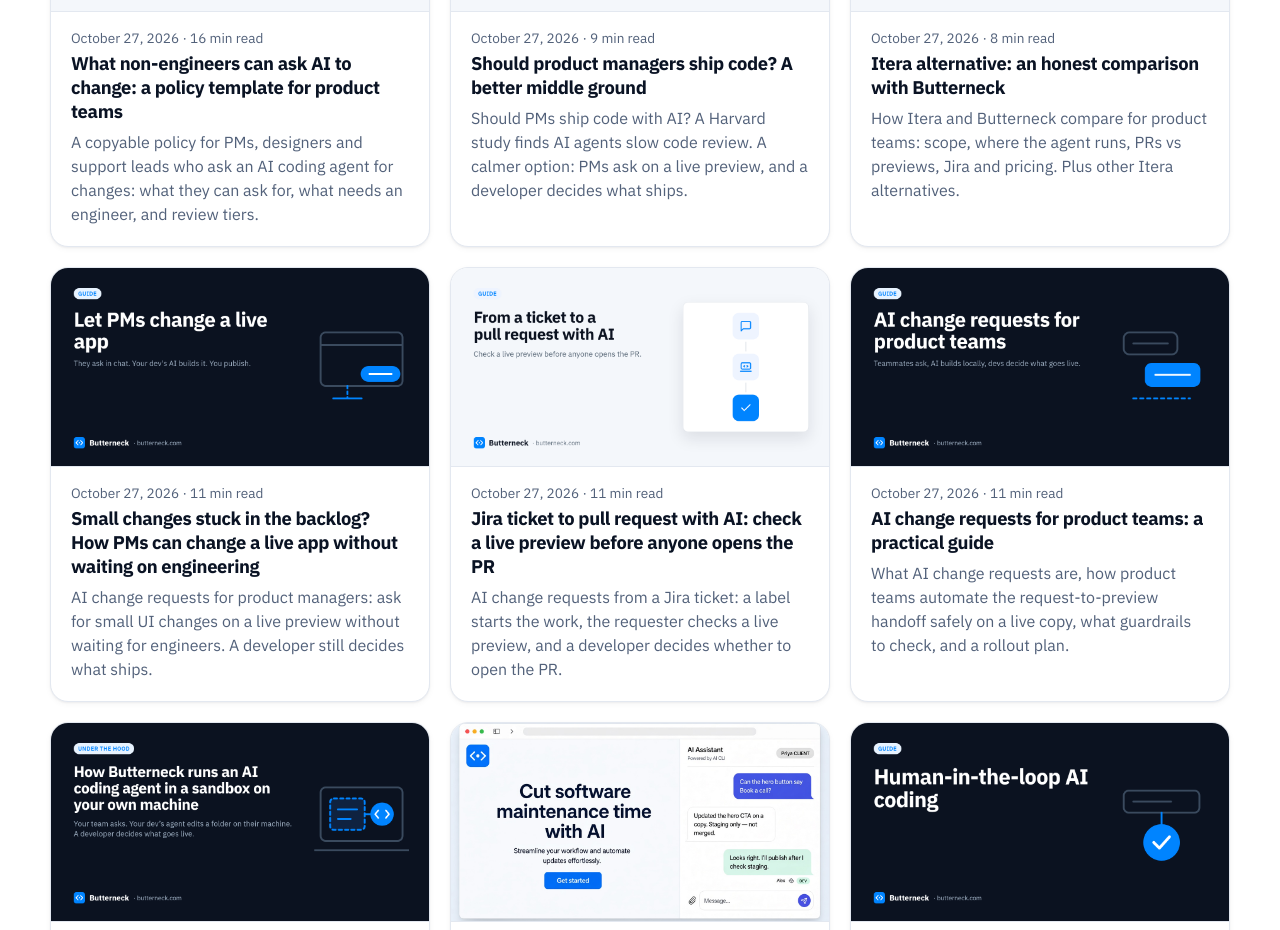
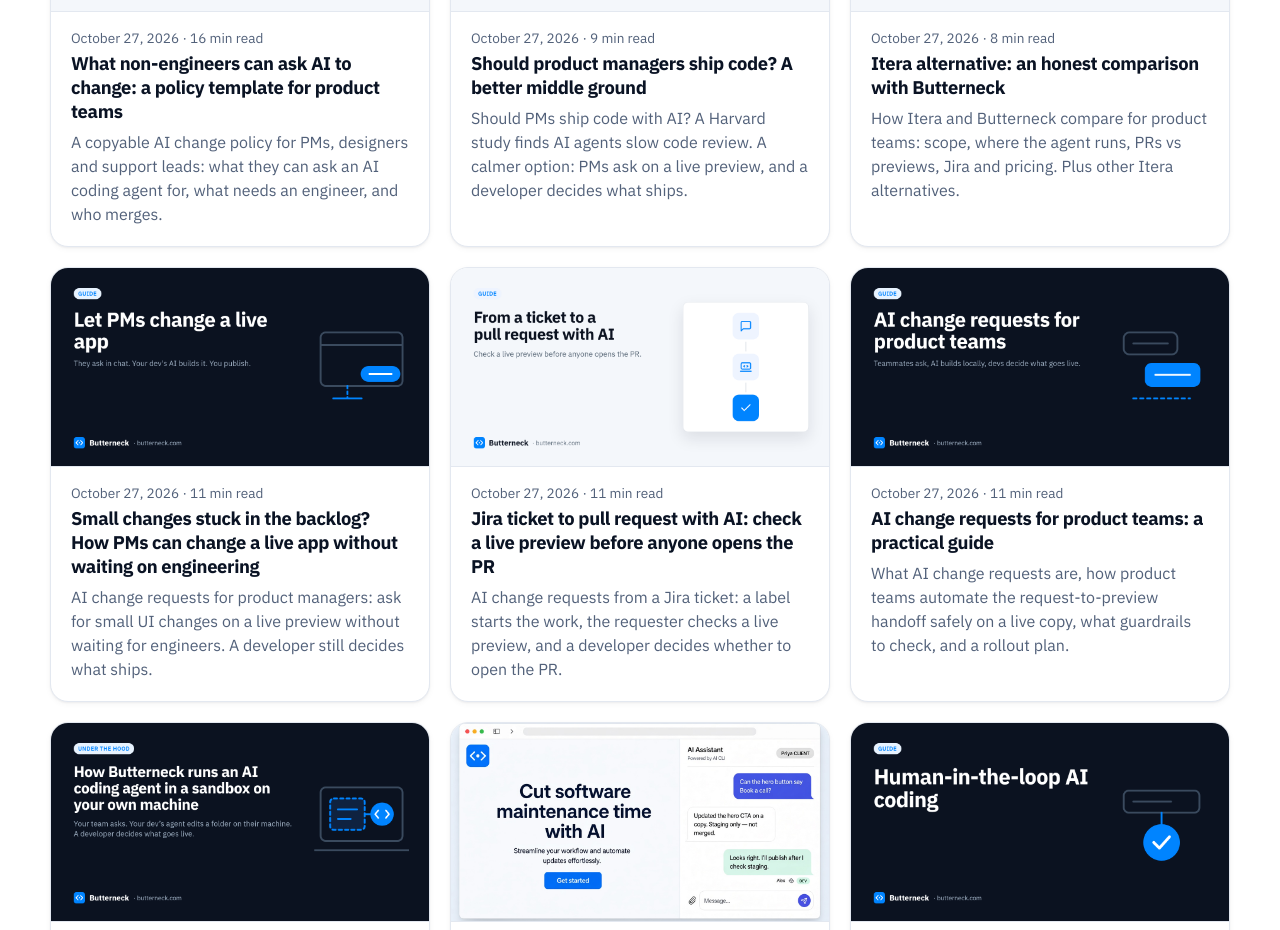
Before and after one commit to Lanatus-Systems/maintainer-pro-marketing, a Next.js app: page /blog in a window 1280 px wide. Shown: the part 2880-3810 px from the top of the page. Built offline with nearby package versions, Linux system fonts and the light colour scheme; no server answers.

Commit message:
K-242: policy-template meta adds who merges
Use "A copyable AI change policy … and who merges." H1 unchanged.

```diff
--- a/src/content/posts/ai-change-request-policy-template.ts
+++ b/src/content/posts/ai-change-request-policy-template.ts
@@ -4,7 +4,7 @@ export const post: BlogPost = {
   slug: "ai-change-request-policy-template",
   title: "What non-engineers can ask AI to change: a policy template for product teams",
   description:
-    "A copyable policy for PMs, designers and support leads who ask an AI coding agent for changes: what they can ask for, what needs an engineer, and review tiers.",
+    "A copyable AI change policy for PMs, designers and support leads: what they can ask an AI coding agent for, what needs an engineer, and who merges.",
   date: "2026-10-27",
   updated: "2026-11-17",
   author: "The Butterneck team",
```
